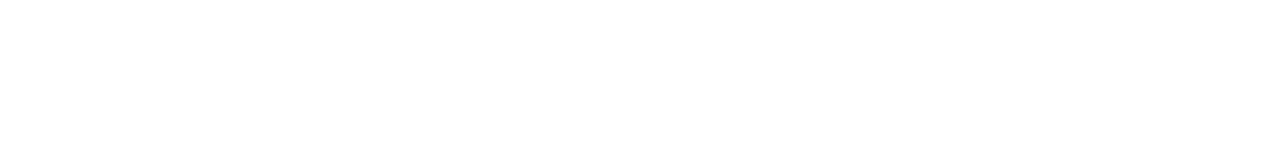
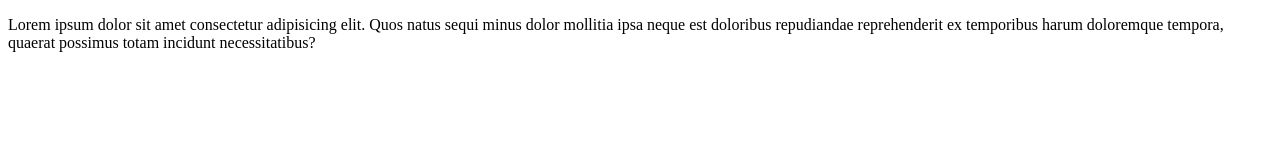
Before and after one commit to JeffesonDavid/eliminar-repo-prueba, a plain HTML site: page prueba.html in a window 1280 px wide. Drawn offline with Linux system fonts and the light colour scheme.

Commit message:
segunda edicion

```diff
--- a/prueba.html
+++ b/prueba.html
@@ -7,6 +7,9 @@
     <meta name="viewport" content="width=device-width, initial-scale=1.0">
     <title>Document</title>
 </head>
+<p>Lorem ipsum dolor sit amet consectetur adipisicing elit. Quos natus sequi minus dolor mollitia ipsa neque est
+    doloribus repudiandae reprehenderit ex temporibus harum doloremque tempora, quaerat possimus totam incidunt
+    necessitatibus?</p>
 
 <body>
 
```
